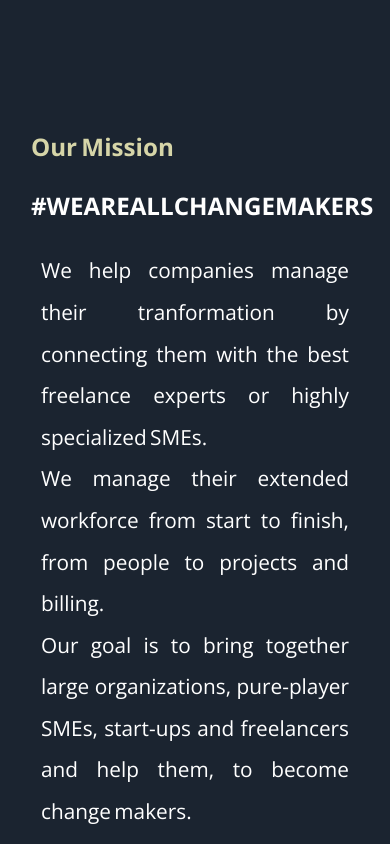
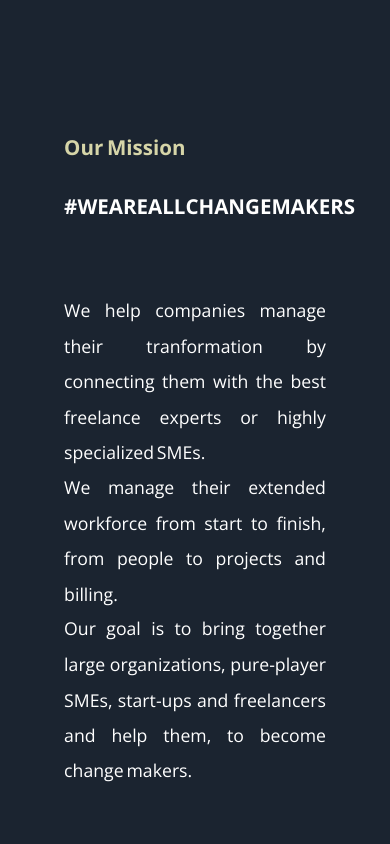
Before and after one commit to hnsnl15/headhunting_site_AHM, a React (Vite) app: page / in a window 390 px wide. Shown: the part 800-1644 px from the top of the page. Built offline with nearby package versions, Linux system fonts and the light colour scheme.

Commit message:
Testing responsiveness..

```diff
--- a/css/style.css
+++ b/css/style.css
@@ -402,6 +402,9 @@ body {
     margin: 0 auto;
     transform: translateX(-10px);
   }
+  .our-mission-text p, .our-mission-text h1 {
+    transform: scale(0.85);
+  }
 }
 
 @media screen and (max-width: 767px) {
--- a/style.scss
+++ b/style.scss
@@ -395,6 +395,9 @@ body {
             margin: 0 auto;
             transform: translateX(-10px);
         }
+        p, h1 {
+            transform: scale(.85);
+        }
     }
 }
 @media screen and (max-width: 767px) {
```
